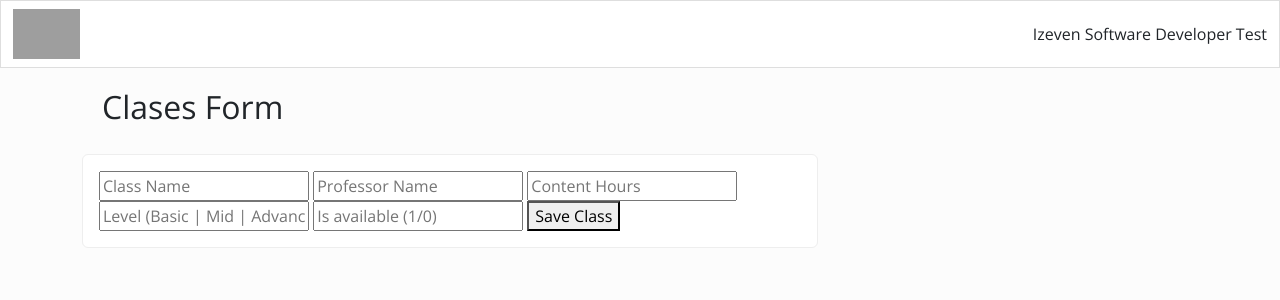
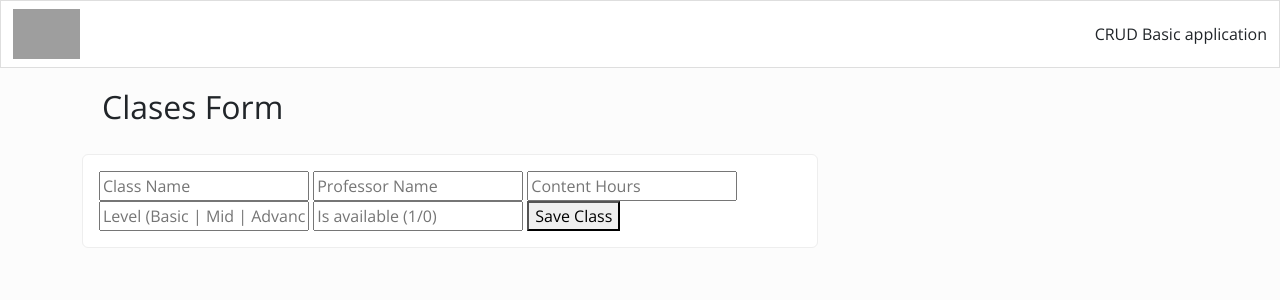
Before and after one commit to ANDRESOTELO/Basic_CRUD_Front, a Flask app: page /classes in a window 1280 px wide. Shown: the top 300 px of the page. Run offline with Flask 2, Linux system fonts and the light colour scheme; some libraries are stand-ins or nearby versions; grey boxes are pictures that could not be loaded.

Commit message:
Update base.html

```diff
--- a/templates/base.html
+++ b/templates/base.html
@@ -4,7 +4,7 @@
     <meta charset="UTF-8">
     <meta http-equiv="X-UA-Compatible" content="IE=edge">
     <meta name="viewport" content="width=device-width, initial-scale=1.0">
-    <title>Izeven | Technical Test</title>
+    <title>CRUD | Application</title>
     <link rel="icon" href="https://image.flaticon.com/icons/png/512/2282/2282188.png" type="image/png">
     <link rel="stylesheet" href="https://bootswatch.com/5/simplex/bootstrap.min.css">
 </head>
@@ -13,7 +13,7 @@
         <nav class="navbar navbar-light bg-light">
             <div class="container-fluid">
                 <img src="https://image.flaticon.com/icons/png/512/2317/2317981.png" alt="" height="50" class="d-inline-block align-text-top">
-                Izeven Software Developer Test
+                CRUD Basic application
 
             </div>
         </nav>
```
